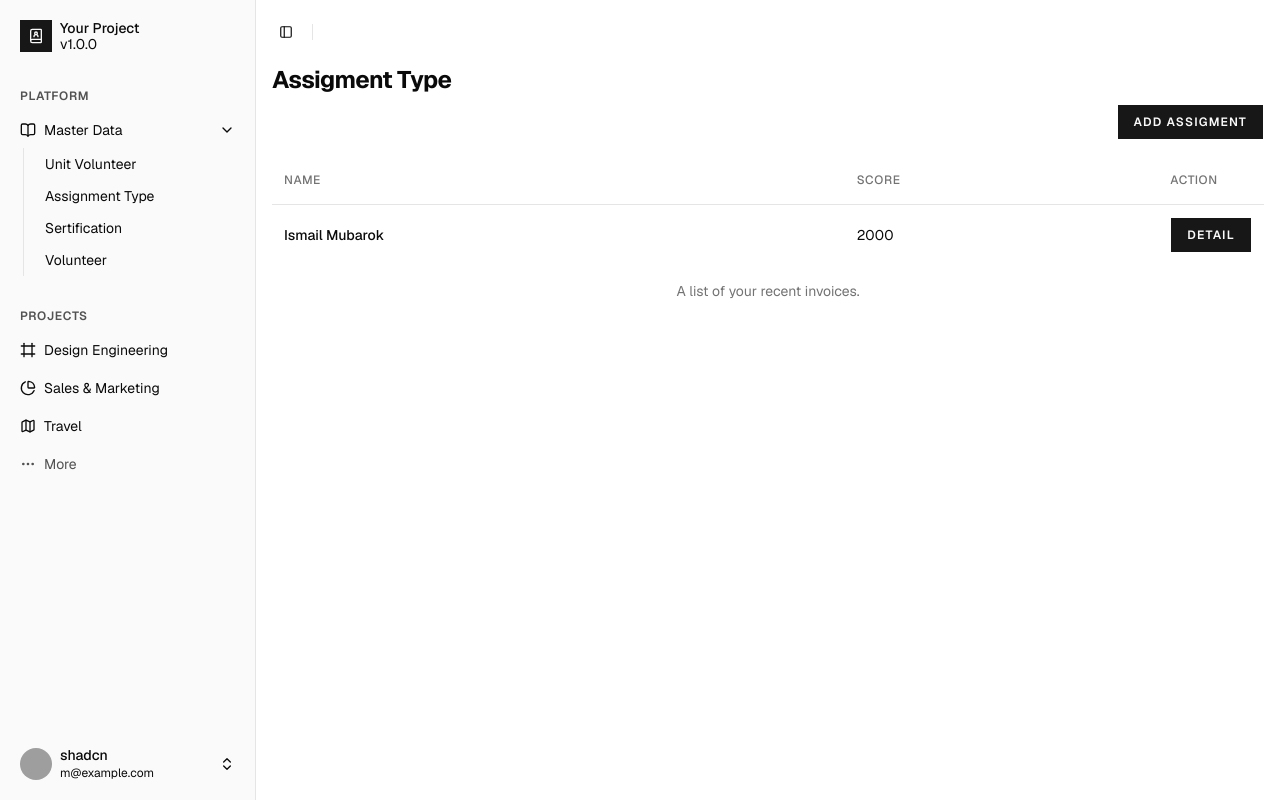
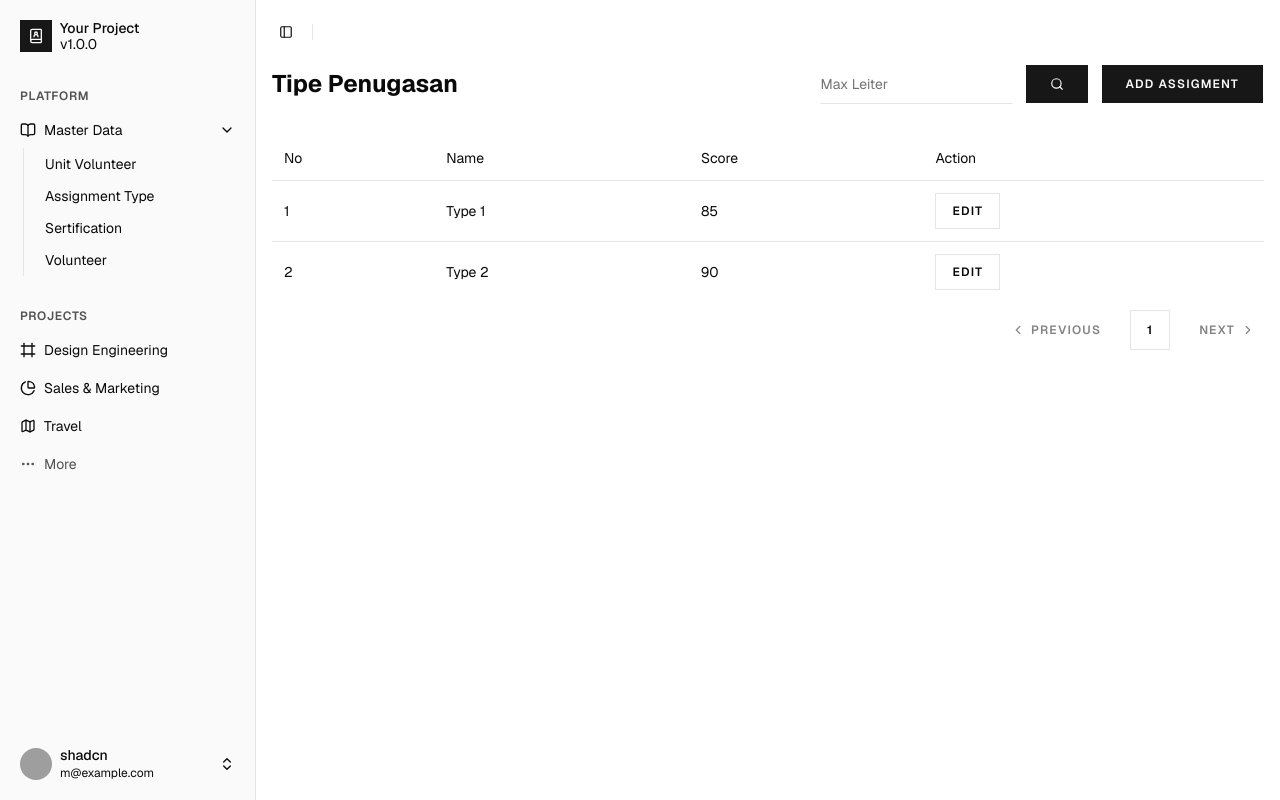
Before and after one commit to dinosawruqs/volunteer-management, a Next.js app: page /assigment-type in a window 1280 px wide. Built offline with nearby package versions, Linux system fonts and the light colour scheme; grey boxes are pictures that could not be loaded.

Commit message:
Feature/type penugasan (#5)
* slicing

* add page

* blabla

* perubahan assigment-type page

```diff
--- a/src/components/app-sidebar.jsx
+++ b/src/components/app-sidebar.jsx
@@ -52,7 +52,7 @@ const data = {
         },
         {
           title: "Assignment Type",
-          url: "#",
+          url: "/assigment-type",
         },
         {
           title: "Sertification",
--- a/src/components/page-component/assigment-type/add-assigment-page.jsx
+++ b/src/components/page-component/assigment-type/add-assigment-page.jsx
@@ -7,6 +7,8 @@ import {
   FieldSet,
 } from "@/components/ui/field";
 import { Input } from "@/components/ui/input";
+import { Button } from "@/components/ui/button";
+
 
 const AddAssigmentPage = () => {
   return (
--- a/src/components/page-component/assigment-type/assigment-type-page.jsx
+++ b/src/components/page-component/assigment-type/assigment-type-page.jsx
@@ -1,48 +1,63 @@
-import React from "react";
-import {
-  Table,
-  TableBody,
-  TableCaption,
-  TableCell,
-  TableHead,
-  TableHeader,
-  TableRow,
-} from "@/components/ui/table";
-import { Button } from "@/components/ui/button"
-import Link from "next/link";
+'use client';
+import PageHeader from "@/components/shared/PageHeader";
+import MainTable from "@/components/shared/TablePagination";
+import { Button } from "@/components/ui/button";
+import { Field, FieldGroup, FieldSet } from "@/components/ui/field";
+import { Input } from "@/components/ui/input";
+import { SearchIcon } from "lucide-react";
 
 const AssigmentTypePage = () => {
+  const columns = [
+    {
+      key: "no",
+      title: "No",
+      dataIndex: "no",
+      render: (value, record, index) => index + 1,
+    },
+    {
+      key: "name",
+      title: "Name",
+      dataIndex: "name",
+    },
+    {
+      key: "score",
+      title: "Score",
+      dataIndex: "score",
+    },
+    {
+      key: "action",
+      title: "Action",
+      dataIndex: "action",
+      render: () => <Button variant="outline" size="sm">Edit</Button>,
+    }
+  ];
+  const dataSource = [
+    {
+      id: 1,
+      name: "Type 1",
+      score: 85
+    },
+    {
+      id: 2,
+      name: "Type 2",
+      score: 90
+    }
+  ];
+
+
   return (
     <div className="flex flex-col gap-2 size-lg">
-        <h2 className="text-2xl font-bold tracking-tight">Assigment Type</h2>
-        <div className="flex items-center justify-end mb-2">
-          <Link href="assigment-type/add">
-            <Button variant="default" size="sm">
-              Add ASSIGMENT
-            </Button>
-          </Link>
-        </div>
-      <Table>
-        <TableCaption>A list of your recent invoices.</TableCaption>
-        <TableHeader>
-          <TableRow>
-            <TableHead>NAME</TableHead>
-            <TableHead>SCORE</TableHead>
-            <TableHead className="w-[100px]">Action</TableHead>
-          </TableRow>
-        </TableHeader>
-        <TableBody>
-          <TableRow>
-            <TableCell className="font-medium">Ismail Mubarok</TableCell>
-            <TableCell>2000</TableCell>
-            <TableCell>
-              <Button variant="default" size="sm">
-                Detail
-              </Button>
-            </TableCell>
-          </TableRow>
-        </TableBody>
-      </Table>
+      <PageHeader
+        title="Tipe Penugasan"
+        addHref={"/assigment-type/add"}
+        addLabel={"add assigment"}
+      >
+        <Input id="username" type="text" placeholder="Max Leiter" />
+        <Button>
+          <SearchIcon className="w-4 h-4" />
+        </Button>
+      </PageHeader>
+      <MainTable columns={columns} dataSource={dataSource} />
     </div>
   );
 };
```
